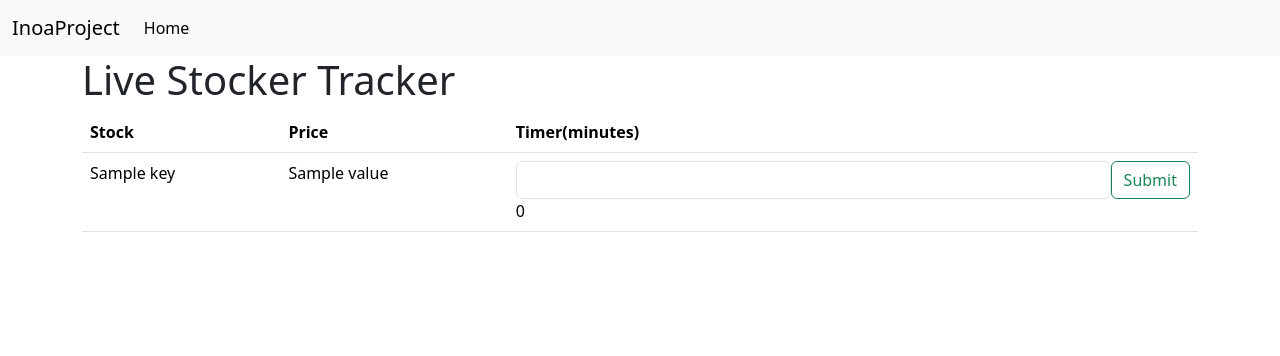
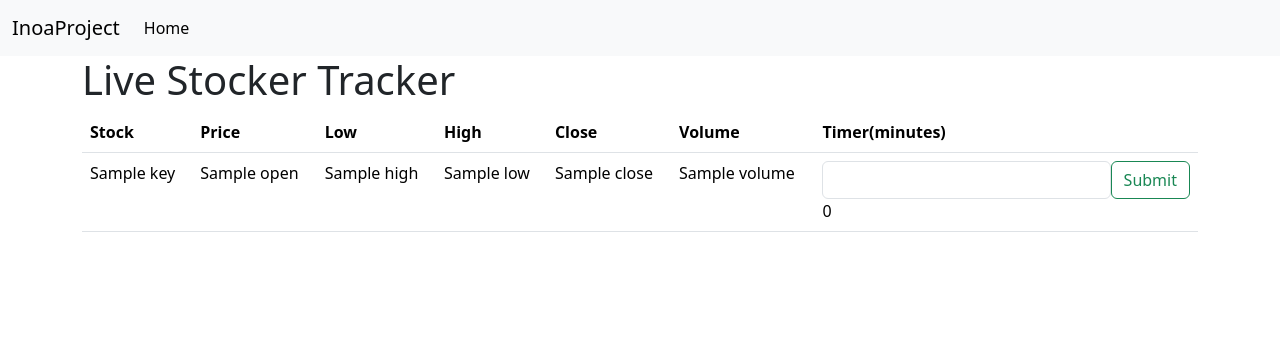
Before and after one commit to 0nerb/StockMarket, a Django app: template mainapp/templates/mainapp/stocktracker.html in a window 1280 px wide. Shown: the top 356 px of the page. Run offline with Django 5.2, Linux system fonts and the light colour scheme; the template is opened without the code that fills it: most values are stand-ins (such as "Sample title", 1, 10 or a date in 2020); some libraries are stand-ins or nearby versions.

Commit message:
Add more values to stocktracker

```diff
--- a/mainapp/templates/mainapp/stocktracker.html
+++ b/mainapp/templates/mainapp/stocktracker.html
@@ -21,6 +21,10 @@
           <tr>
             <th scope="col">Stock</th>
             <th scope="col">Price</th>
+            <th scope="col">Low</th>
+            <th scope="col">High</th>
+            <th scope="col">Close</th>
+            <th scope="col">Volume</th>
             <th scope="col">Timer(minutes)</th>
           </tr>
         </thead>
@@ -28,7 +32,12 @@
           {% for key, value in data.items %}
           <tr>
             <td id="symbol-{{key}}">{{ key }}</td>
-            <td id="stock-price-{{key}}">{{ value }}</td>
+            <td id="stock-price-{{key}}">{{ value.Open }}</td>
+            <td id="stock-price-{{key}}">{{ value.High }}</td>
+            <td id="stock-price-{{key}}">{{ value.Low }}</td>
+            <td id="stock-price-{{key}}">{{ value.Close }}</td>
+            <td id="stock-price-{{key}}">{{ value.Volume }}</td>
+
             <td>
               <div>
                 <div class="timer" style="display: flex">
--- a/mainapp/views.py
+++ b/mainapp/views.py
@@ -35,12 +35,13 @@ def stockTracker(request):
 
         try:
             historical_prices = stock.history(period='1d', interval='1m')
-            latest_price = historical_prices['Close'].iloc[-1]
+            atual = historical_prices.iloc[-1]
+
         except:
             return HttpResponse(f"Not found data from {i}")
 
 
-        data.update({i: latest_price})
+        data.update({i: atual})
     print(data)
     return render(request,'mainapp/stocktracker.html', {'data': data})
 
```
Also changed, not shown: mainapp/migrations/0001_initial.py.
